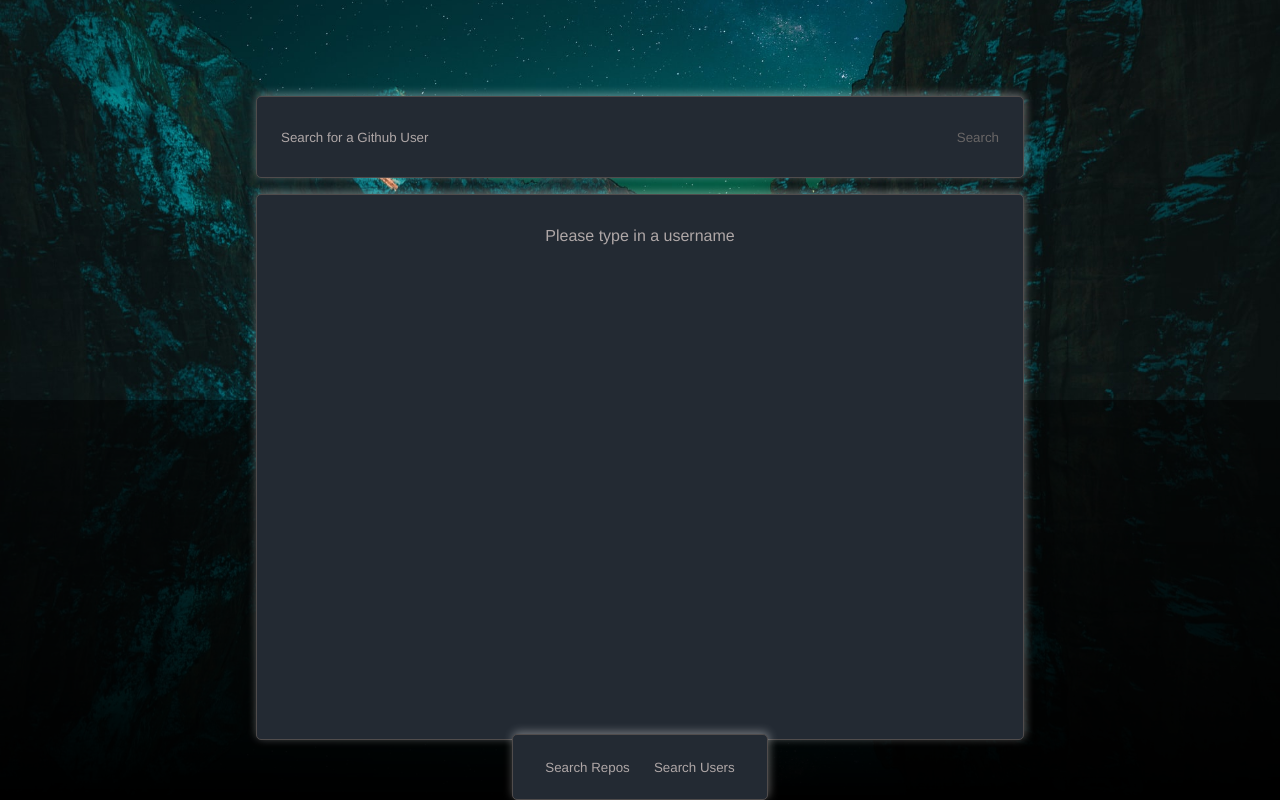
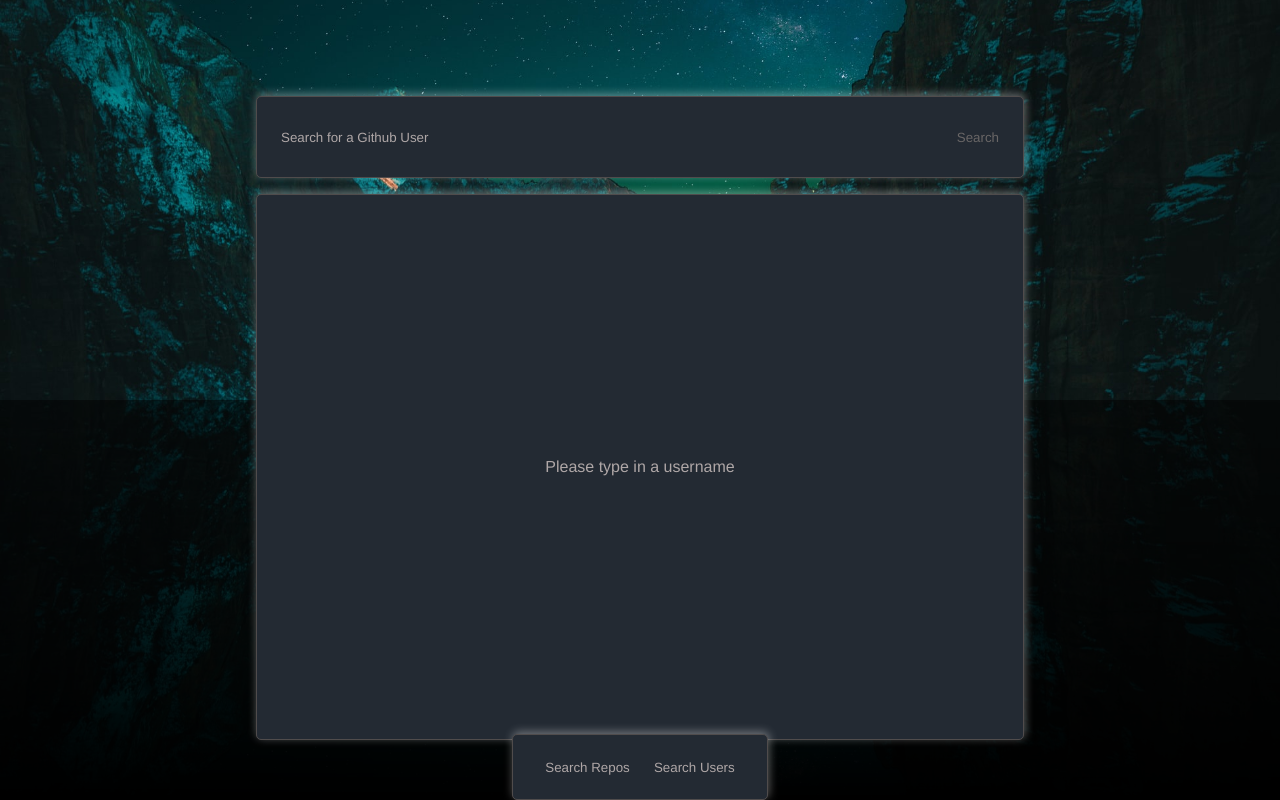
Before and after one commit to haroonahmad12/MVST--Test, a React (Create React App) app: page /user-search in a window 1280 px wide. Built offline with nearby package versions, Linux system fonts and the light colour scheme; no server answers.

Commit message:
Center the Div, YES

```diff
--- a/src/Components/RepoList/RepoList.scss
+++ b/src/Components/RepoList/RepoList.scss
@@ -5,8 +5,6 @@
   align-items: center;
   margin: 0;
   width: 100%;
-  @media only screen and (max-width: 800px) {
-  }
 }
 
 .repo__label {
--- a/src/Components/SearchUserResults/SearchUserResults.scss
+++ b/src/Components/SearchUserResults/SearchUserResults.scss
@@ -4,7 +4,7 @@
 
 .search__results {
   display: flex;
-  justify-content: flex-start;
+  justify-content: center;
   align-items: center;
   flex-direction: column;
   color: rgb(175, 167, 167);
```
